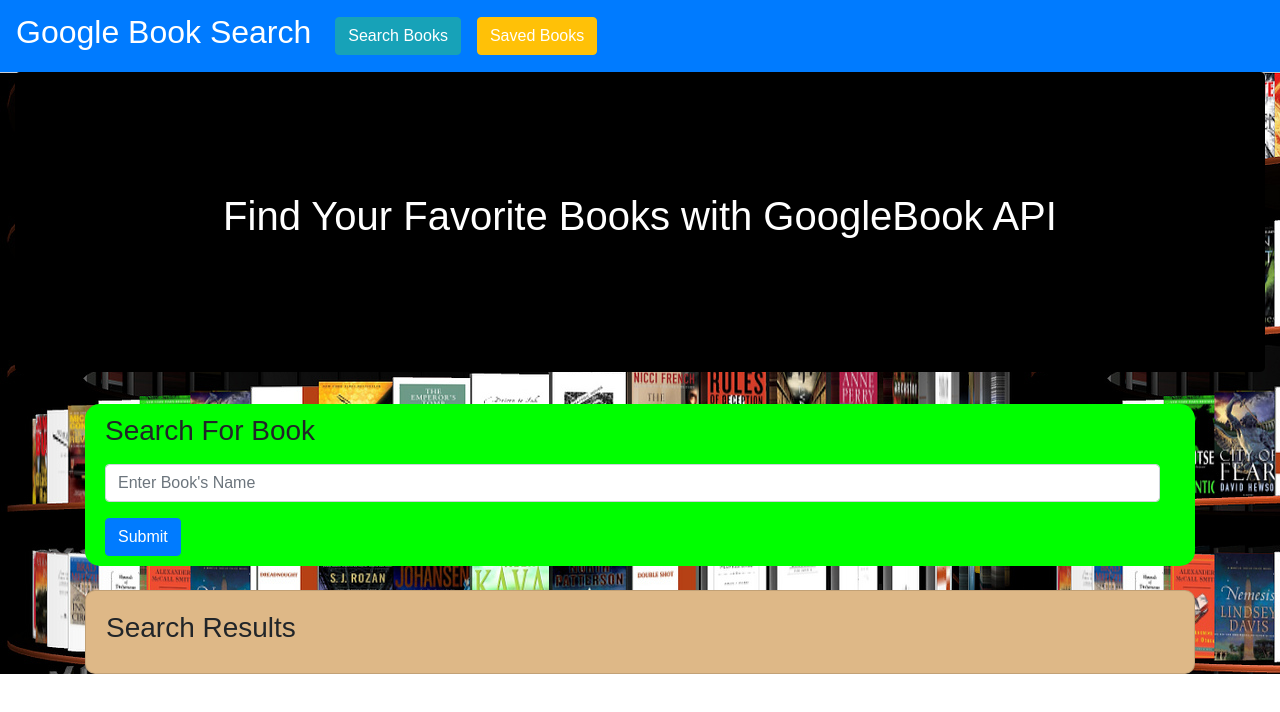
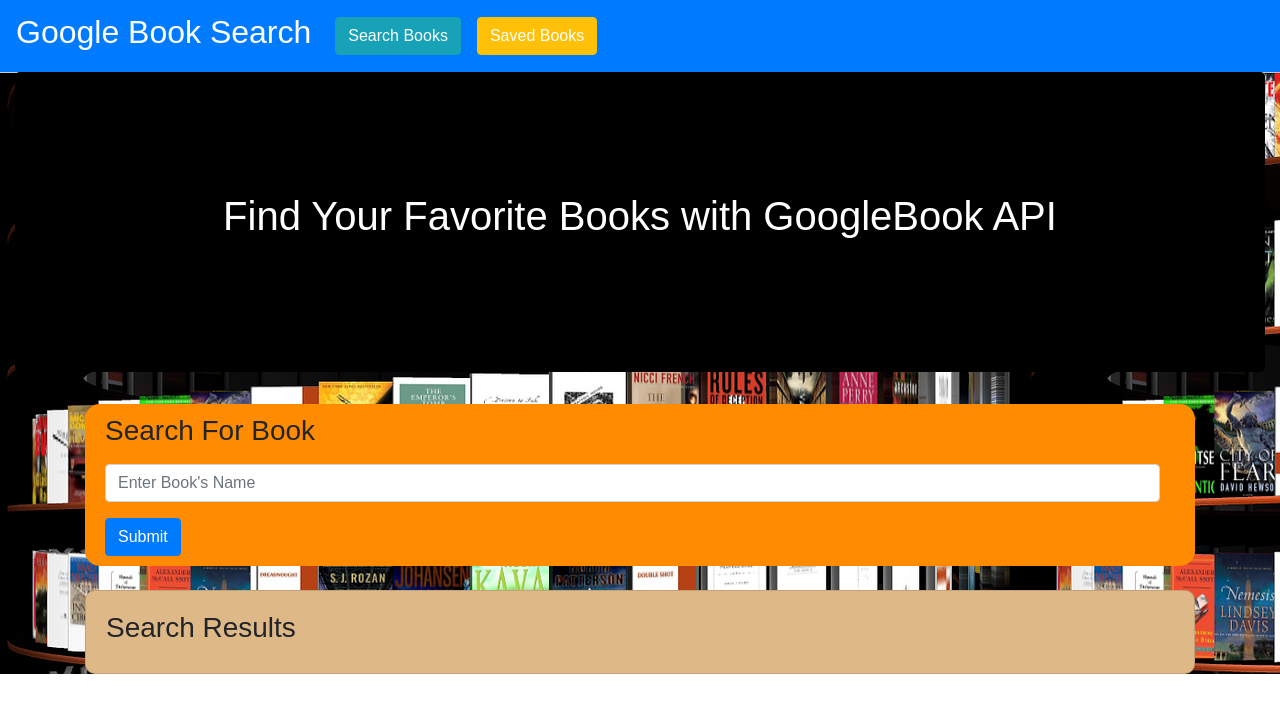
Before and after one commit to JMillan13/google-books-search, a React (Create React App) app in the folder client/: page / in a window 1280 px wide. Shown: the top 712 px of the page. Built offline with nearby package versions, Linux system fonts and the light colour scheme; a web font is replaced by a local one.

Commit message:
added color

```diff
--- a/client/src/components/SearchForms/style.css
+++ b/client/src/components/SearchForms/style.css
@@ -1,5 +1,5 @@
 form{
-  background: #00FF00;
+  background: #FF8C00;
   border-radius: 15px;
 }
 .BookSearchLabel{
```
